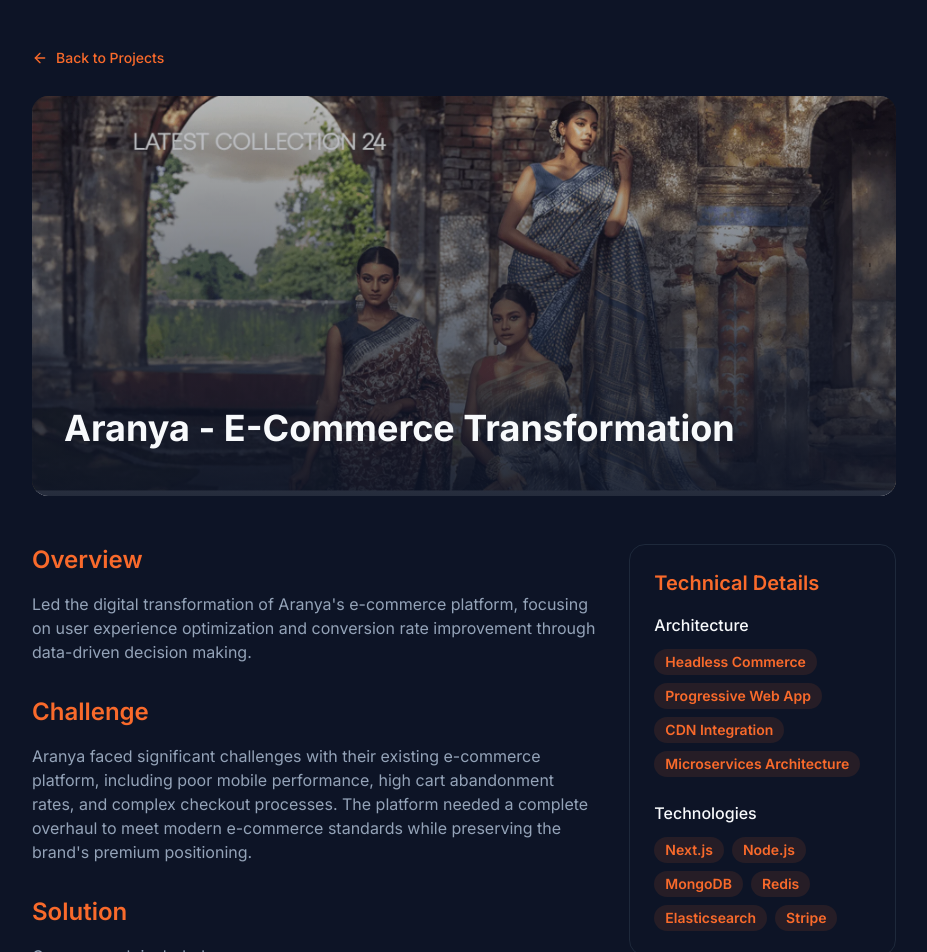
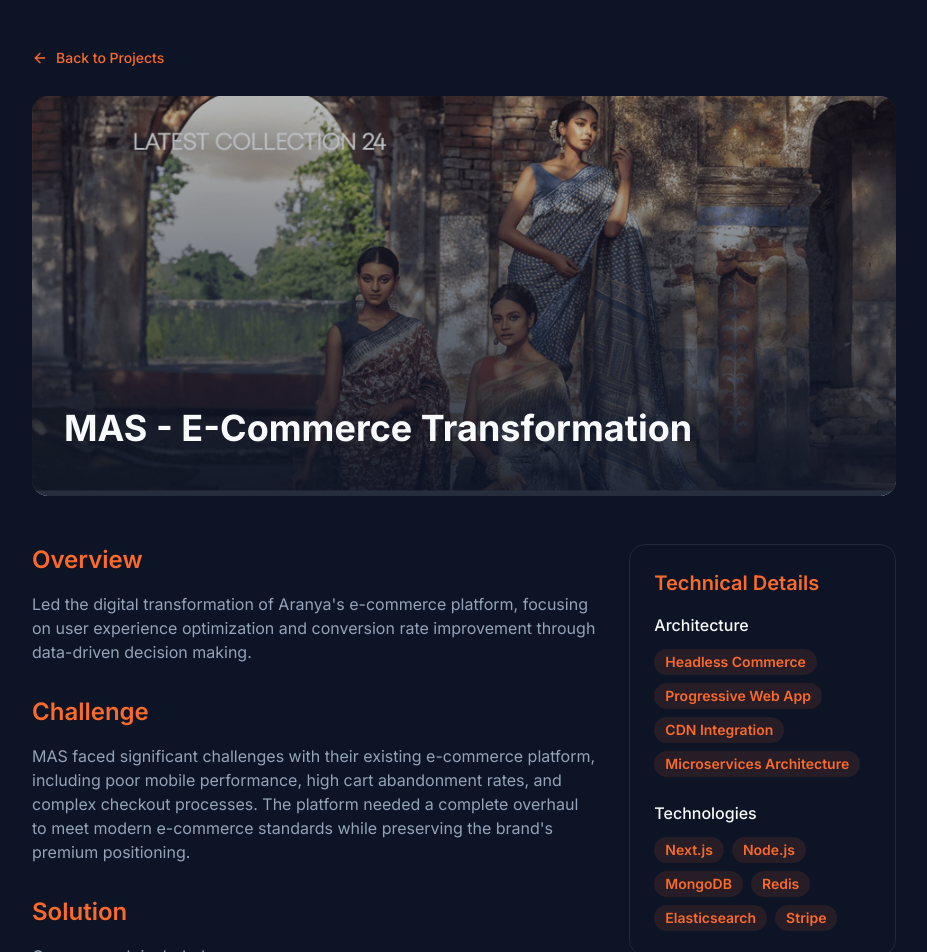
Before and after one commit to mehedimohammad213/PortfolioWebsite, a Next.js app: page /projects/aranya in a window 1280 px wide. Shown: the top 952 px of the page, without its empty margins (176-1103 px from the left). Built offline with nearby package versions, Linux system fonts and the light colour scheme.

Commit message:
replace the title

```diff
--- a/app/projects/data.json
+++ b/app/projects/data.json
@@ -67,10 +67,10 @@
         ]
     },
     "aranya": {
-        "title": "Aranya - E-Commerce Transformation",
+        "title": "MAS - E-Commerce Transformation",
         "banner": "/aranya-ecommerce.webp",
         "overview": "Led the digital transformation of Aranya's e-commerce platform, focusing on user experience optimization and conversion rate improvement through data-driven decision making.",
-        "challenge": "Aranya faced significant challenges with their existing e-commerce platform, including poor mobile performance, high cart abandonment rates, and complex checkout processes. The platform needed a complete overhaul to meet modern e-commerce standards while preserving the brand's premium positioning.",
+        "challenge": "MAS faced significant challenges with their existing e-commerce platform, including poor mobile performance, high cart abandonment rates, and complex checkout processes. The platform needed a complete overhaul to meet modern e-commerce standards while preserving the brand's premium positioning.",
         "solution": "Our approach included:\n1. Complete UX/UI Redesign\n2. Mobile-First Performance Optimization\n3. Streamlined Checkout Process\n4. Advanced Analytics Integration\n5. Personalized Product Recommendations",
         "impact": [
             "35% improvement in page load times",
--- a/components/ExpCards.tsx
+++ b/components/ExpCards.tsx
@@ -46,7 +46,7 @@
         technologies: ["AI/ML", "Analytics", "LMS"],
       },
       {
-        title: "Aranya (E-Commerce Platform)",
+        title: "MAS (E-Commerce Platform)",
         description:
           "Led product discovery and user journey mapping. Collaborated with UI/UX to reduce friction points, improving site load times by 35% and increasing conversions by 20% through phased rollout approach.",
         technologies: ["NextJS", "Redux", "UX Research"],
--- a/components/Projects.tsx
+++ b/components/Projects.tsx
@@ -48,7 +48,7 @@
   },
   {
     imagePath: "/aranya-ecommerce.webp",
-    title: "Aranya - E-Commerce Transformation",
+    title: "MAS - E-Commerce Transformation",
     slug: "aranya",
     description:
       "Led end-to-end product discovery and user journey optimization for Aranya's e-commerce platform. Collaborated with UI/UX teams to identify and eliminate friction points, resulting in a 35% improvement in load times and 20% increase in conversion rates through strategic phased rollout.",
@@ -60,7 +60,7 @@
       "Performance Analytics",
       "UX Design",
     ],
-    link: "https://www.aranya.com.bd/",
+    link: "https://masoutfits.com/",
   },
   {
     imagePath: "/uhl-hms.webp",
```
